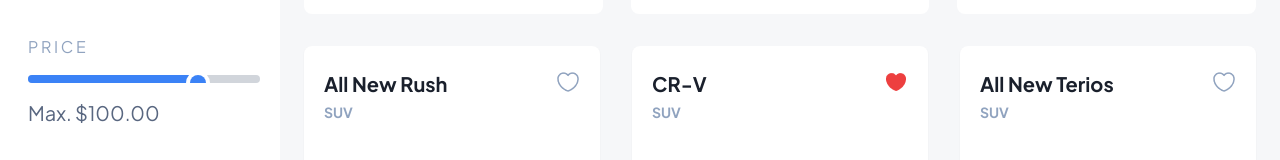
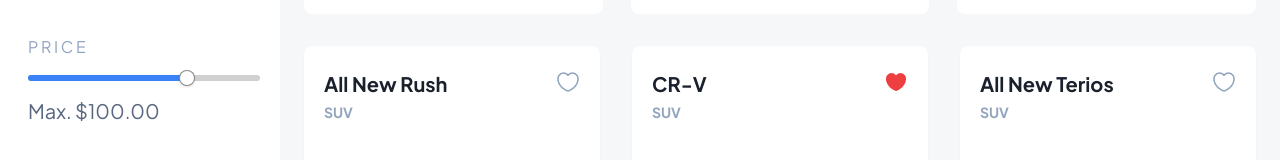
Before and after one commit to Fatima367/UI-UX-Hackathon, a Next.js app: page /car-rent in a window 1280 px wide. Shown: the part 731-891 px from the top of the page. Built offline with nearby package versions, Linux system fonts and the light colour scheme.

Commit message:
Slider update

```diff
--- a/app/car-rent/page.tsx
+++ b/app/car-rent/page.tsx
@@ -5,6 +5,7 @@
 import React, { useState } from "react";
 import Navbar from "../navbar/Navbar";
 import Navbar2 from "../navbar/Navbar2";
+import { Slider } from "@/components/ui/slider";
 
 const CarRent = () => {
   const [isFav1, setIsFav1] = useState(false); // Card 1
@@ -17,16 +18,6 @@
   const [isFav8, setIsFav8] = useState(true); // Card 8
   const [isFav9, setIsFav9] = useState(false); // Card 9
 
-  const [progress, setProgress] = useState(70);
-
-  const increaseProgress = (e: React.MouseEvent<HTMLDivElement> | React.KeyboardEvent<HTMLDivElement>) => {
-    setProgress((prev) => Math.min(prev + 10, 100));
-  };
-
-  const decreaseProgress = (e: React.MouseEvent<HTMLDivElement> | React.KeyboardEvent<HTMLDivElement>) => {
-    e.stopPropagation(); // Prevent triggering the parent click
-    setProgress((prev) => Math.max(prev - 10, 0));
-  };
 
   return (
     <div className="bg-[#F6F7F9]">
@@ -89,42 +80,8 @@
           <div className="flex flex-col space-y-4 mt-14 ml-2">
             <p className="text-[#90A3BF] text-base">P R I C E</p>
 
-            {/* Progress bar */}
-            <div
-              className="relative w-full h-2 bg-gray-300 rounded overflow-hidden
-              hover:cursor-pointer"
-              onClick={increaseProgress}
-              onKeyDown={(e) => {
-                // Trigger the same click action if Enter or Space is pressed
-                if (e.key === "Enter" || e.key === "ArrowUp") {
-                  increaseProgress(e);
-                }
-              }}
-              tabIndex={0} // Makes the div focusable with Tab
-              role="button" // Explicitly defines the div as a button (for screen readers)
-              aria-label="Increase progress" // Adds an accessible label for screen readers
-            >
-              <div
-                className="h-full bg-blue-500 transition-all duration-300"
-                style={{ width: `${progress}%` }}
-              ></div>
-
-              <div
-                className="absolute -right-2 w-4 h-4 bg-blue-500 rounded-full ring-4
-                   ring-white z-50 top-0"
-                style={{ left: `${progress}%` }}
-                onClick={decreaseProgress}
-                onKeyDown={(e) => {
-                  // Trigger the same click action if Enter or Space is pressed
-                  if (e.key === "Enter" || e.key === "ArrowDown") {
-                    decreaseProgress(e);
-                  }
-                }}
-                tabIndex={0} // Makes the div focusable with Tab
-                role="button" // Explicitly defines the div as a button (for screen readers)
-                aria-label="Decrease progress" // Adds an accessible label for screen readers
-              ></div>
-            </div>
+            {/* Slider bar */}
+            <Slider defaultValue={[70]} max={100} step={1} className="hover:cursor-pointer" />
 
             <p className="text-xl font-medium text-[#596780]">Max. $100.00</p>
           </div>
--- a/app/detail-car-rent/page.tsx
+++ b/app/detail-car-rent/page.tsx
@@ -6,18 +6,9 @@
 import React, { useState } from "react";
 import Navbar from "../navbar/Navbar";
 import Navbar2 from "../navbar/Navbar2";
+import { Slider } from "@/components/ui/slider";
 
 const DetailCarRent = () => {
-  const [progress, setProgress] = useState(70);
-
-  const increaseProgress = (e: React.MouseEvent<HTMLDivElement> | React.KeyboardEvent<HTMLDivElement>) => {
-    setProgress((prev) => Math.min(prev + 10, 100));
-  };
-
-  const decreaseProgress = (e: React.MouseEvent<HTMLDivElement> | React.KeyboardEvent<HTMLDivElement>) => {
-    e.stopPropagation(); // Prevent triggering the parent click
-    setProgress((prev) => Math.max(prev - 10, 0));
-  };
 
   const [isFav1, setIsFav1] = useState(false); // Card 1
   const [isFav2, setIsFav2] = useState(true); // Card 2
@@ -87,42 +78,8 @@
           <div className="flex flex-col space-y-4 mt-14 ml-2">
             <p className="text-[#90A3BF] text-base">P R I C E</p>
 
-            {/* Progress bar */}
-            <div
-              className="relative w-full h-2 bg-gray-300 rounded overflow-hidden
-            hover:cursor-pointer"
-              onClick={increaseProgress}
-              onKeyDown={(e) => {
-                // Trigger the same click action if Enter or Space is pressed
-                if (e.key === "Enter" || e.key === "ArrowUp") {
-                  increaseProgress(e);
-                }
-              }}
-              tabIndex={0} // Makes the div focusable with Tab
-              role="button" // Explicitly defines the div as a button (for screen readers)
-              aria-label="Increase progress" // Adds an accessible label for screen readers
-            >
-              <div
-                className="h-full bg-blue-500 transition-all duration-300"
-                style={{ width: `${progress}%` }}
-              ></div>
-
-              <div
-                className="absolute -right-2 w-4 h-4 bg-blue-500 rounded-full ring-4
-                 ring-white z-50 top-0 "
-                style={{ left: `${progress}%` }}
-                onClick={decreaseProgress}
-                onKeyDown={(e) => {
-                  // Trigger the same click action if Enter or Space is pressed
-                  if (e.key === 'Enter' || e.key === "ArrowDown") {
-                    decreaseProgress(e);
-                  }
-                }}
-                tabIndex={0} // Makes the div focusable with Tab
-                role="button" // Explicitly defines the div as a button (for screen readers)
-                aria-label="Decrease progress" // Adds an accessible label for screen readers
-              ></div>
-            </div>
+            {/* Slider bar */}
+            <Slider defaultValue={[70]} max={100} step={1} className="hover:cursor-pointer" />
 
             <p className="text-xl font-medium text-[#596780]">Max. $100.00</p>
           </div>
--- a/app/navbar/Navbar2.tsx
+++ b/app/navbar/Navbar2.tsx
@@ -1,5 +1,6 @@
 "use client";
 import { Checkbox } from "@/components/ui/checkbox";
+import { Slider } from "@/components/ui/slider";
 import { XMarkIcon } from "@heroicons/react/16/solid";
 import Image from "next/image";
 import Link from "next/link";
@@ -8,17 +9,6 @@
 export default function Navbar2() {
   const [showNav, setShowNav] = useState(false);
   const [showFilter, setShowFilter] = useState(false);
-
-  const [progress, setProgress] = useState(70);
-
-  const increaseProgress = (e: React.MouseEvent<HTMLDivElement> | React.KeyboardEvent<HTMLDivElement>) => {
-    setProgress((prev) => Math.min(prev + 10, 100));
-  };
-
-  const decreaseProgress = (e: React.MouseEvent<HTMLDivElement> | React.KeyboardEvent<HTMLDivElement>) => {
-    e.stopPropagation(); // Prevent triggering the parent click
-    setProgress((prev) => Math.max(prev - 10, 0));
-  };
 
   return (
     <nav
@@ -226,42 +216,8 @@
               <li className="flex flex-col space-y-4 mt-10">
                 <p className="text-[#90A3BF] text-base">P R I C E</p>
 
-                {/* Progress bar */}
-                <div
-                  className="relative w-full h-2 bg-gray-300 rounded overflow-hidden
-                          hover:cursor-pointer"
-                  onClick={increaseProgress}
-                  onKeyDown={(e) => {
-                    // Trigger the same click action if Enter or Space is pressed
-                    if (e.key === "Enter" || e.key === "ArrowUp") {
-                      increaseProgress(e);
-                    }
-                  }}
-                  tabIndex={0} // Makes the div focusable with Tab
-                  role="button" // Explicitly defines the div as a button (for screen readers)
-                  aria-label="Increase progress" // Adds an accessible label for screen readers
-                >
-                  <div
-                    className="h-full bg-blue-500 transition-all duration-300"
-                    style={{ width: `${progress}%` }}
-                  ></div>
-
-                  <div
-                    className="absolute -right-2 w-4 h-4 bg-blue-500 rounded-full ring-4
-                               ring-white z-50 top-0 "
-                    style={{ left: `${progress}%` }}
-                    onClick={decreaseProgress}
-                    onKeyDown={(e) => {
-                      // Trigger the same click action if Enter or Space is pressed
-                      if (e.key === "Enter" || e.key === "ArrowDown") {
-                        decreaseProgress(e);
-                      }
-                    }}
-                    tabIndex={0} // Makes the div focusable with Tab
-                    role="button" // Explicitly defines the div as a button (for screen readers)
-                    aria-label="Decrease progress" // Adds an accessible label for screen readers
-                  ></div>
-                </div>
+                {/* Slider bar */}
+                <Slider defaultValue={[70]} max={100} step={1} className="hover:cursor-pointer" />
 
                 <p className="text-xl font-medium text-[#596780]">
                   Max. $100.00
--- /dev/null
+++ b/components/ui/slider.tsx
@@ -0,0 +1,28 @@
+"use client"
+
+import * as React from "react"
+import * as SliderPrimitive from "@radix-ui/react-slider"
+
+import { cn } from "@/lib/utils"
+
+const Slider = React.forwardRef<
+  React.ElementRef<typeof SliderPrimitive.Root>,
+  React.ComponentPropsWithoutRef<typeof SliderPrimitive.Root>
+>(({ className, ...props }, ref) => (
+  <SliderPrimitive.Root
+    ref={ref}
+    className={cn(
+      "relative flex w-full touch-none select-none items-center",
+      className
+    )}
+    {...props}
+  >
+    <SliderPrimitive.Track className="relative h-1.5 w-full grow overflow-hidden rounded-full bg-primary/20">
+      <SliderPrimitive.Range className="absolute h-full bg-blue-500" />
+    </SliderPrimitive.Track>
+    <SliderPrimitive.Thumb className="block h-4 w-4 rounded-full border border-primary/50 bg-background shadow transition-colors focus-visible:outline-none focus-visible:ring-1 focus-visible:ring-ring disabled:pointer-events-none disabled:opacity-50" />
+  </SliderPrimitive.Root>
+))
+Slider.displayName = SliderPrimitive.Root.displayName
+
+export { Slider }
--- a/package.json
+++ b/package.json
@@ -12,6 +12,7 @@
     "@heroicons/react": "^2.2.0",
     "@radix-ui/react-checkbox": "^1.1.2",
     "@radix-ui/react-select": "^2.1.2",
+    "@radix-ui/react-slider": "^1.3.5",
     "class-variance-authority": "^0.7.1",
     "clsx": "^2.1.1",
     "lucide-react": "^0.468.0",
```
Also changed, not shown: 1 other file (tests, documents, lock files or other folders).
